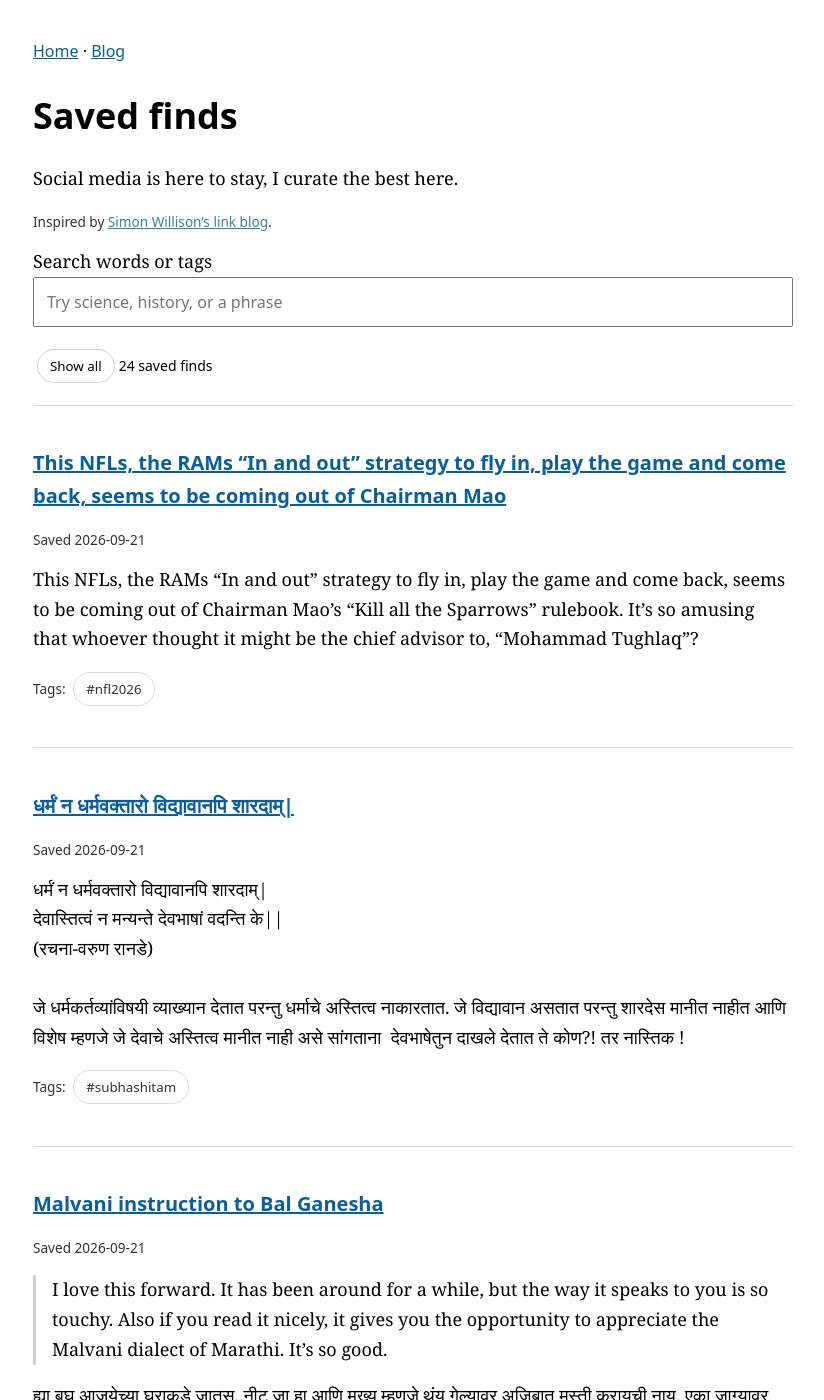
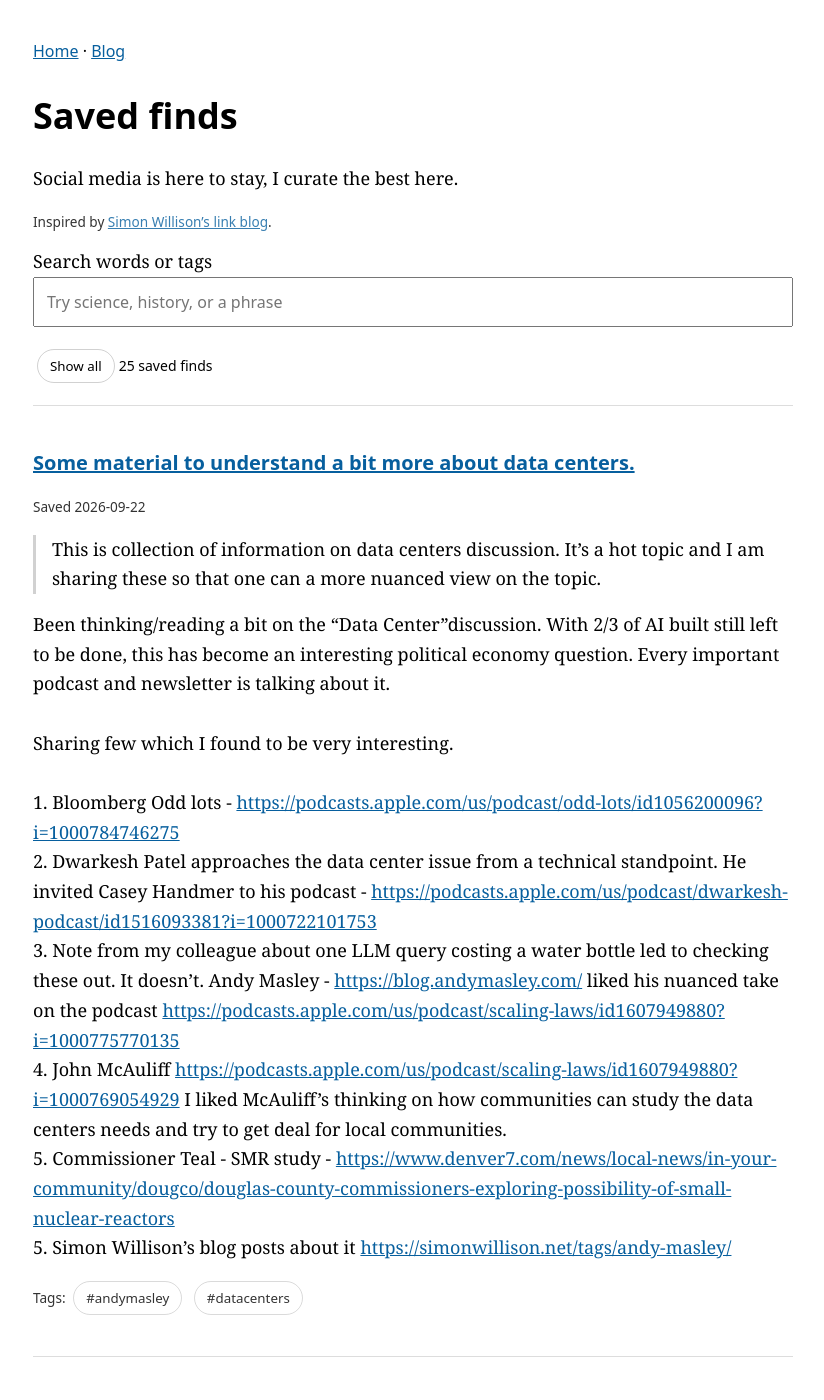
Before and after one commit to PriyaranjanMarathe/priyaranjanmarathe.github.io, a Jekyll site: the page docs/finds/index.html, which Jekyll copies as it is, in a window 1280 px wide and 1400 px high. Shown: the whole window, without its empty margins (227-1051 px from the left). Built offline with Jekyll 4.4.1, drawn with Linux system fonts in a browser that asks for light colours.

Commit message:
Save selected WhatsApp finds

```diff
--- a/docs/finds/import-state.json
+++ b/docs/finds/import-state.json
@@ -1 +1 @@
-{"cursor": 1790032624625, "retry_commands": []}
+{"cursor": 1790053093205, "retry_commands": []}
--- a/docs/finds/index.html
+++ b/docs/finds/index.html
@@ -4,7 +4,20 @@
 <nav><a href="/">Home</a> · <a href="/blog/">Blog</a></nav><h1>Saved finds</h1>
 <p>Social media is here to stay, I curate the best here.</p>
 <p class="meta">Inspired by <a href="https://simonwillison.net/2024/Dec/22/link-blog/">Simon Willison’s link blog</a>.</p>
-<label for="search">Search words or tags</label><input id="search" type="search" placeholder="Try science, history, or a phrase"><p><button id="clear">Show all</button><span id="count" role="status"></span></p><main><article id="4ba3d9f232950bb69441f453" data-tags="[&quot;nfl2026&quot;]">
+<label for="search">Search words or tags</label><input id="search" type="search" placeholder="Try science, history, or a phrase"><p><button id="clear">Show all</button><span id="count" role="status"></span></p><main><article id="e4e66801859a9a7fe7985edf" data-tags="[&quot;andymasley&quot;, &quot;datacenters&quot;]">
+<h2><a href="#e4e66801859a9a7fe7985edf">Some material to understand a bit more about data centers.</a></h2>
+<p class="meta">Saved 2026-09-22</p>
+<div class="note">This is collection of information on data centers discussion. It’s a hot topic and I am sharing these so that one can a more nuanced view on the topic.</div><div class="body">Been thinking/reading a bit on the “Data Center”discussion. With 2/3 of AI built still left to be done, this has become an interesting political economy question. Every important podcast and newsletter is talking about it.
+
+Sharing few which I found to be very interesting.
+
+1. Bloomberg Odd lots - <a href="https://podcasts.apple.com/us/podcast/odd-lots/id1056200096?i=1000784746275" rel="noreferrer noopener">https://podcasts.apple.com/us/podcast/odd-lots/id1056200096?i=1000784746275</a>
+2. Dwarkesh Patel approaches the data center issue from a technical standpoint. He invited Casey Handmer to his podcast - <a href="https://podcasts.apple.com/us/podcast/dwarkesh-podcast/id1516093381?i=1000722101753" rel="noreferrer noopener">https://podcasts.apple.com/us/podcast/dwarkesh-podcast/id1516093381?i=1000722101753</a>
+3. Note from my colleague about one LLM query costing a water bottle led to checking these out. It doesn’t. Andy Masley - <a href="https://blog.andymasley.com/" rel="noreferrer noopener">https://blog.andymasley.com/</a> liked his nuanced take on the podcast <a href="https://podcasts.apple.com/us/podcast/scaling-laws/id1607949880?i=1000775770135" rel="noreferrer noopener">https://podcasts.apple.com/us/podcast/scaling-laws/id1607949880?i=1000775770135</a>
+4. John McAuliff <a href="https://podcasts.apple.com/us/podcast/scaling-laws/id1607949880?i=1000769054929" rel="noreferrer noopener">https://podcasts.apple.com/us/podcast/scaling-laws/id1607949880?i=1000769054929</a> I liked McAuliff’s thinking on how communities can study the data centers needs and try to get deal for local communities.
+5. Commissioner Teal - SMR study - <a href="https://www.denver7.com/news/local-news/in-your-community/dougco/douglas-county-commissioners-exploring-possibility-of-small-nuclear-reactors" rel="noreferrer noopener">https://www.denver7.com/news/local-news/in-your-community/dougco/douglas-county-commissioners-exploring-possibility-of-small-nuclear-reactors</a>
+5. Simon Willison’s blog posts about it <a href="https://simonwillison.net/tags/andy-masley/" rel="noreferrer noopener">https://simonwillison.net/tags/andy-masley/</a></div>
+<p class="meta">Tags: <button class="tag" data-tag="andymasley">#andymasley</button> <button class="tag" data-tag="datacenters">#datacenters</button></p></article><article id="4ba3d9f232950bb69441f453" data-tags="[&quot;nfl2026&quot;]">
 <h2><a href="#4ba3d9f232950bb69441f453">This NFLs, the RAMs “In and out” strategy to fly in, play the game and come back, seems to be coming out of Chairman Mao</a></h2>
 <p class="meta">Saved 2026-09-21</p>
 <div class="body">This NFLs, the RAMs “In and out” strategy to fly in, play the game and come back, seems to be coming out of Chairman Mao’s “Kill all the Sparrows” rulebook. It’s so amusing that whoever thought it might be the chief advisor to, “Mohammad Tughlaq”?</div>
```
Also changed, not shown: docs/finds/finds.json (+17 -0 lines).
